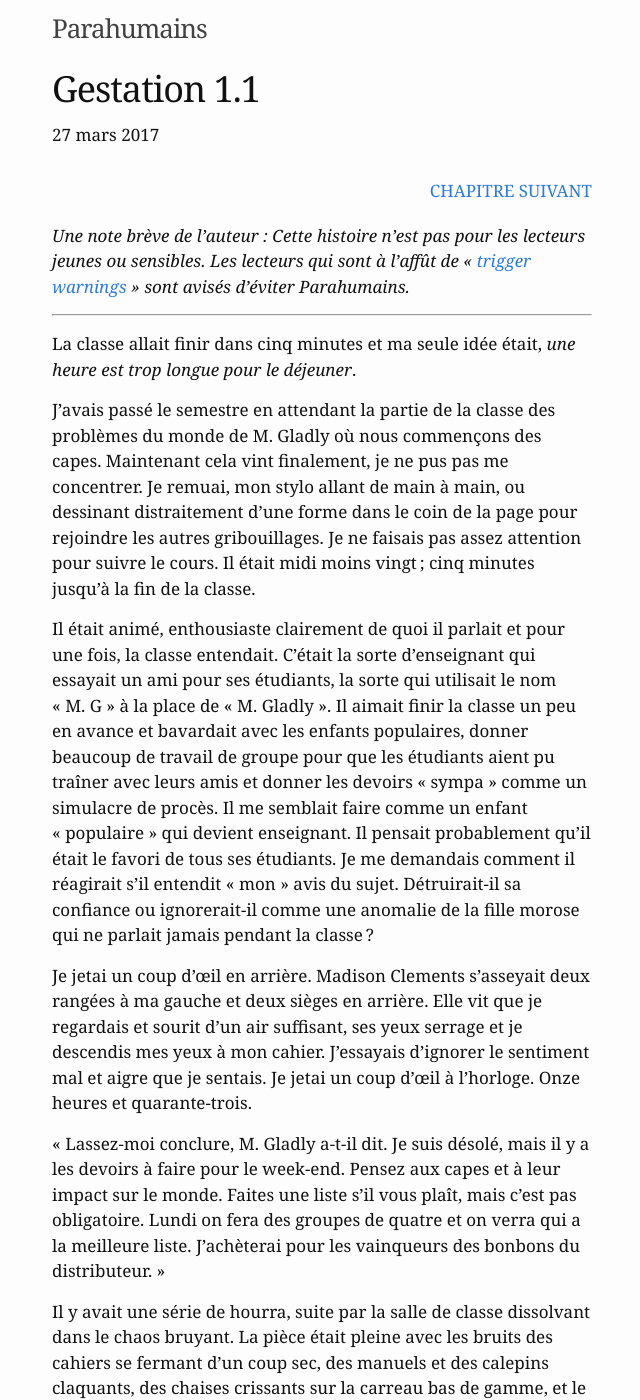
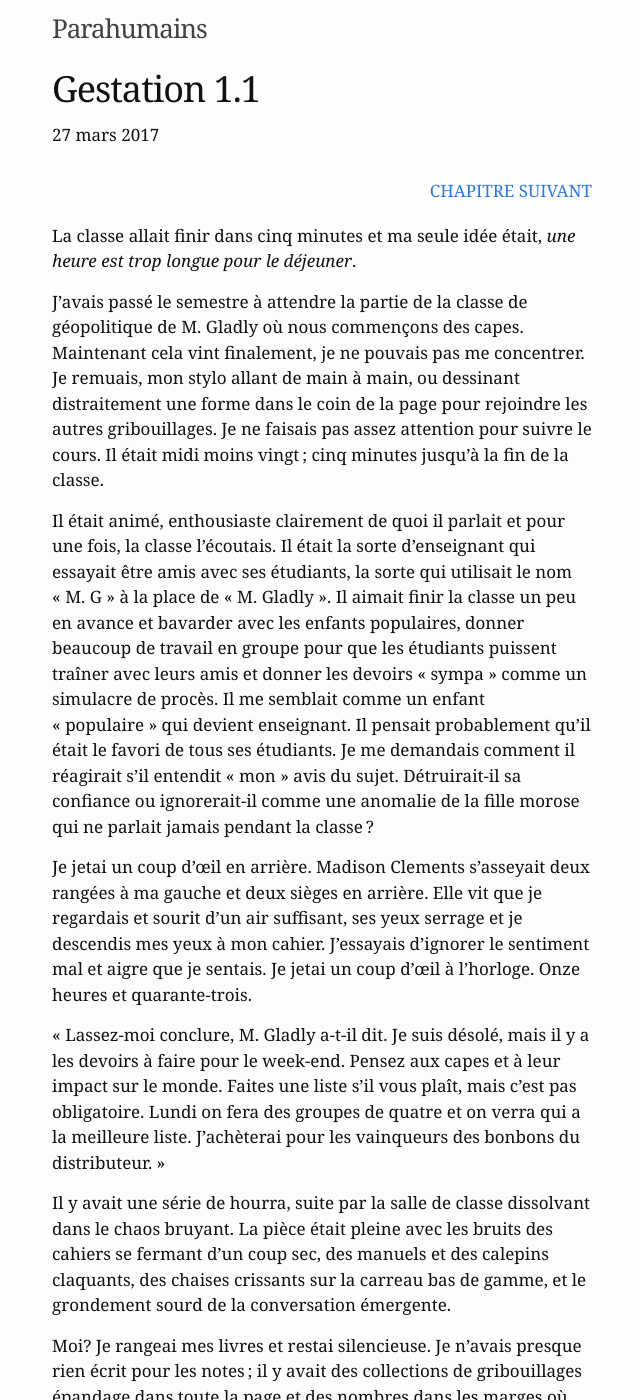
Before and after one commit to parahumains/parahumains.github.io, a Jekyll site: the page built from _posts/gestation/2017-03-27-gestation-01.md, in a window 1280 px wide and 1400 px high. Shown: the whole window, without its empty margins (318-958 px from the left). Built offline with Jekyll 4.4.1, drawn with Linux system fonts in a browser that asks for light colours; some of the changed text lies outside the part shown.

Commit message:
Update 2017-03-27-gestation-01.md

```diff
--- a/_posts/gestation/2017-03-27-gestation-01.md
+++ b/_posts/gestation/2017-03-27-gestation-01.md
@@ -4,23 +4,18 @@ title: Gestation 1.1
 category: Gestation
 ---
 
-*Une note brève de l'auteur : Cette histoire n'est pas pour les lecteurs jeunes ou sensibles.
-Les lecteurs qui sont à l'affût de « [trigger warnings](https://fr.wikipedia.org/wiki/Trigger_warning_(psychologie)) » sont avisés d'éviter Parahumains.*
-
----
-
 La classe allait finir dans cinq minutes et ma seule idée était, *une heure est trop longue pour le déjeuner*.
 
-J'avais passé le semestre en attendant la partie de la classe des problèmes du monde de M. Gladly où nous commençons des capes.
-Maintenant cela vint finalement, je ne pus pas me concentrer.
-Je remuai, mon stylo allant de main à main, ou dessinant distraitement d'une forme dans le coin de la page pour rejoindre les autres gribouillages.
+J'avais passé le semestre à attendre la partie de la classe de géopolitique de M. Gladly où nous commençons des capes.
+Maintenant cela vint finalement, je ne pouvais pas me concentrer.
+Je remuais, mon stylo allant de main à main, ou dessinant distraitement une forme dans le coin de la page pour rejoindre les autres gribouillages.
 Je ne faisais pas assez attention pour suivre le cours.
 Il était midi moins vingt ; cinq minutes jusqu'à la fin de la classe.
 
-Il était animé, enthousiaste clairement de quoi il parlait et pour une fois, la classe entendait.
-C'était la sorte d'enseignant qui essayait un ami pour ses étudiants, la sorte qui utilisait le nom « M. G » à la place de « M. Gladly ».
-Il aimait finir la classe un peu en avance et bavardait avec les enfants populaires, donner beaucoup de travail de groupe pour que les étudiants aient pu traîner avec leurs amis et donner les devoirs « sympa » comme un simulacre de procès.
-Il me semblait faire comme un enfant « populaire » qui devient enseignant.
+Il était animé, enthousiaste clairement de quoi il parlait et pour une fois, la classe l'écoutais.
+Il était la sorte d'enseignant qui essayait être amis avec ses étudiants, la sorte qui utilisait le nom « M. G » à la place de « M. Gladly ».
+Il aimait finir la classe un peu en avance et bavarder avec les enfants populaires, donner beaucoup de travail en groupe pour que les étudiants puissent traîner avec leurs amis et donner les devoirs « sympa » comme un simulacre de procès.
+Il me semblait comme un enfant « populaire » qui devient enseignant.
 Il pensait probablement qu'il était le favori de tous ses étudiants.
 Je me demandais comment il réagirait s'il entendit « mon » avis du sujet.
 Détruirait-il sa confiance ou ignorerait-il comme une anomalie de la fille morose qui ne parlait jamais pendant la classe ?
@@ -42,15 +37,15 @@ Il y avait une série de hourra, suite par la salle de classe dissolvant dans le
 La pièce était pleine avec les bruits des cahiers se fermant d'un coup sec, des manuels et des calepins claquants, des chaises crissants sur la carreau bas de gamme, et le grondement sourd de la conversation émergente.
 
 Moi?
-Je rangeai mes livres et restais silencieuse.
-J'avais écrit presque rien pour les notes ; il y avait des collections de gribouillages épandage dans toute la page et des nombres dans les marges où j'avais compté les minutes jusqu'à le déjeuner comme je suivais le chronomètre d'une bombe.
+Je rangeai mes livres et restai silencieuse.
+Je n'avais presque rien écrit pour les notes ; il y avait des collections de gribouillages épandage dans toute la page et des nombres dans les marges où j'avais compté les minutes jusqu'au déjeuner comme je suivais le chronomètre d'une bombe.
 
 Madison parlait avec ses amis.
 Elle était populaire, mais pas superbe comme les filles stéréotypées et populaires à la télévision.
 Plutôt, elle était « adorable ».
-Petite.
+Menue.
 Elle attirait l'attention sur cette image avec des épingles bleues ciel et une attitude mièvre.
-Madison portait un haut sans bretelles et une jupe en jean, un choix que je pensais était bête absolument puisque c'est suffisamment tôt au printemps qu'on pourrait voir son souffle le matin.
+Madison portait un haut sans bretelles et une jupe en jean, un choix que je pensais était bête absolument puisqu'il était suffisamment tôt au printemps pour qu'on puisse voir son souffle le matin.
 
 Je n'étais pas exactement dans une position pour lui critiquer.
 Les garçons l'aimaient et elle avait des amis, qui n'était pas le cas pour moi.
```
Also changed, not shown: other parts of _posts/gestation/2017-03-27-gestation-01.md (+2 -2 lines).
